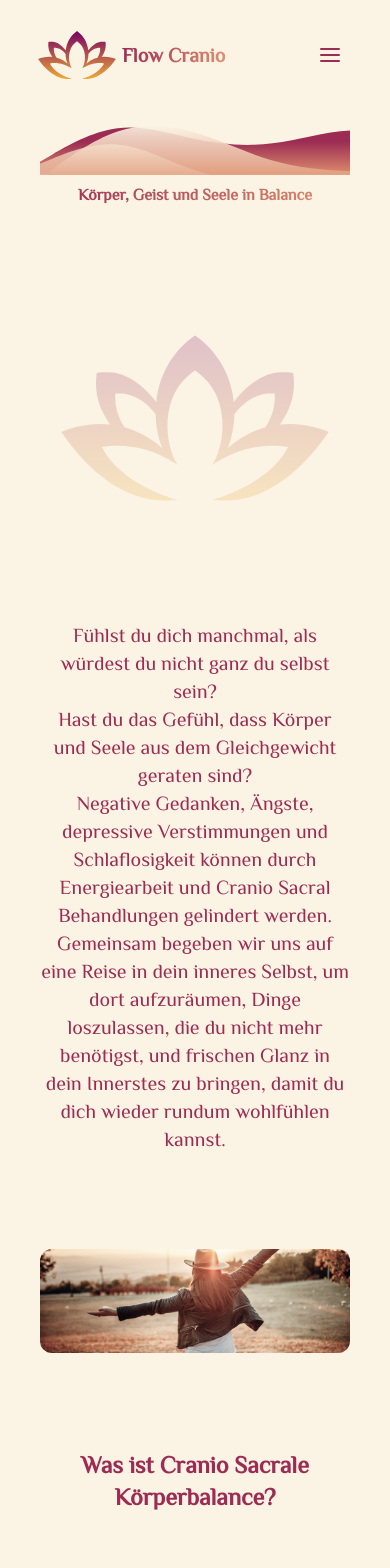
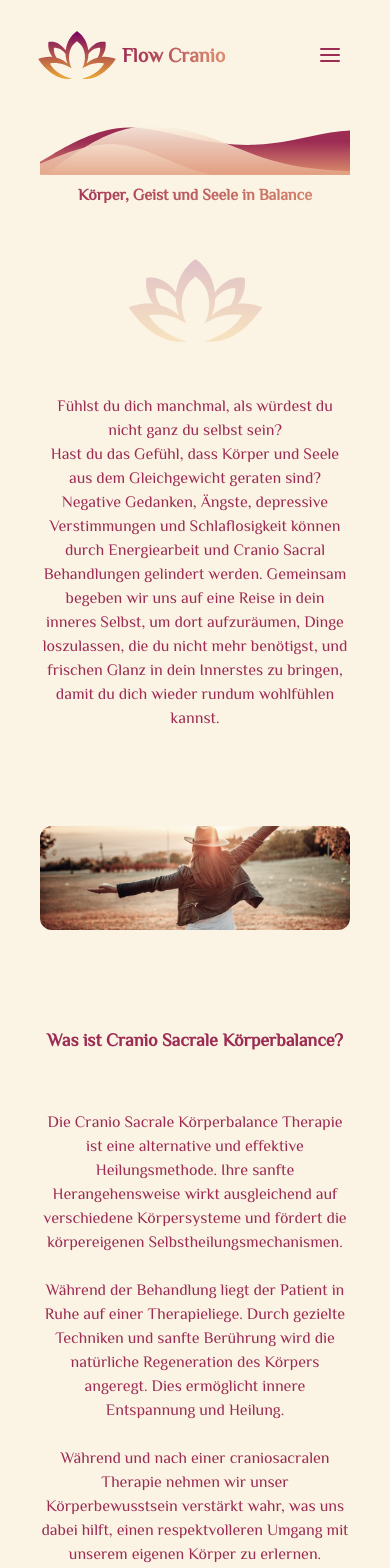
Before and after one commit to meyer-marco/flow_cranio_page, a Next.js app: page / in a window 390 px wide. Shown: the top 1568 px of the page. Built offline with nearby package versions, Linux system fonts and the light colour scheme.

Commit message:
feat: wip layout

```diff
--- a/src/pages/components/Layout/Layout.tsx
+++ b/src/pages/components/Layout/Layout.tsx
@@ -37,10 +37,14 @@ const Layout = () => {
         </div>
 
         <div id="" className="mt-4 ">
-          <div className="flex justify-center">
-            <Logo className="opacity-20" height={390} width={390} />
+          <div className="flex justify-center ">
+            <Logo
+              className="opacity-20 md:w-96 w-1/2 md:h-2/4 h-1/4"
+              height={390}
+              width={390}
+            />
           </div>
-          <div className="flex justify-center items-center content-center md:px-44 pt-2 text-xl text-center">
+          <div className="flex justify-center items-center content-center md:px-44 pt-4 md:text-xl text-base text-center">
             <div>
               <p>
                 Fühlst du dich manchmal, als würdest du nicht ganz du selbst
@@ -65,12 +69,12 @@ const Layout = () => {
             id="section-2"
             className="scroll-mt-36 flex flex-col justify-center items-center content-center md:px-44 text-xl text-center"
           >
-            <div className="font-extrabold text-2xl">
+            <div className="font-extrabold md:text-2xl text-lg">
               Was ist Cranio Sacrale Körperbalance?
             </div>
             <br />
             <br />
-            <div>
+            <div className="md:text-xl text-base">
               Die Cranio Sacrale Körperbalance Therapie ist eine alternative und
               effektive Heilungsmethode. Ihre sanfte Herangehensweise wirkt
               ausgleichend auf verschiedene Körpersysteme und fördert die
@@ -90,7 +94,11 @@ const Layout = () => {
           </div>
         </div>
         <div className="flex justify-center">
-          <Logo className="opacity-20" height={390} width={390} />
+          <Logo
+            className="opacity-20 md:w-96 w-1/2 md:h-2/4 h-1/4"
+            height={390}
+            width={390}
+          />
         </div>
         <div id="" className="flex items-center place-content-center pb-24">
           <Accordion />
```
